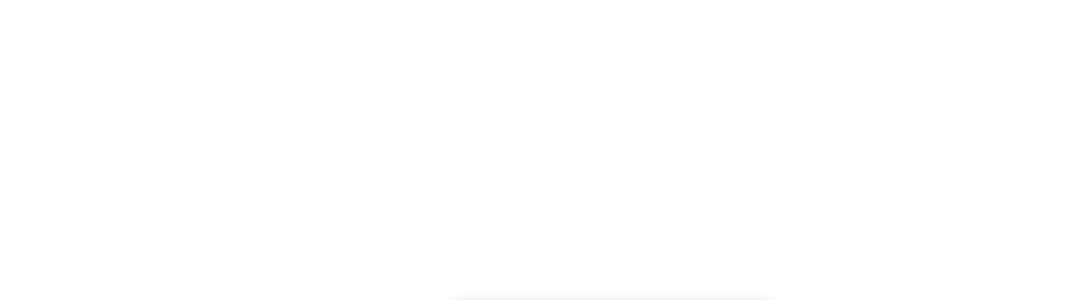
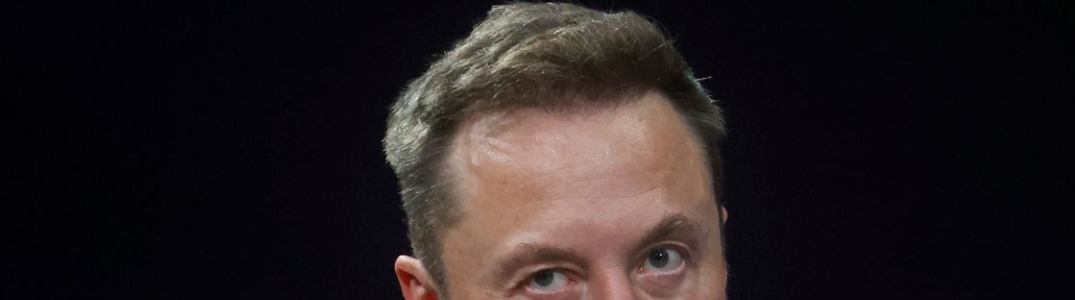
Before and after one commit to JordanPrince15/Clock, a plain HTML site: page index.html in a window 1280 px wide. Shown: the top 300 px of the page, without its empty margins (28-1103 px from the left). Drawn offline with Linux system fonts and the light colour scheme.

Commit message:
Update index.html

```diff
--- a/index.html
+++ b/index.html
@@ -12,7 +12,7 @@
             height: 100vh;
             margin: 0;
             font-family: Arial, sans-serif;
-            background: url('your-background-image.jpg') no-repeat center center/cover;
+            background: url('gettyimages-1499013145.jpg') repeat center center/cover;
             color: #f1f1f1;
             text-align: center;
             overflow: hidden;
```
